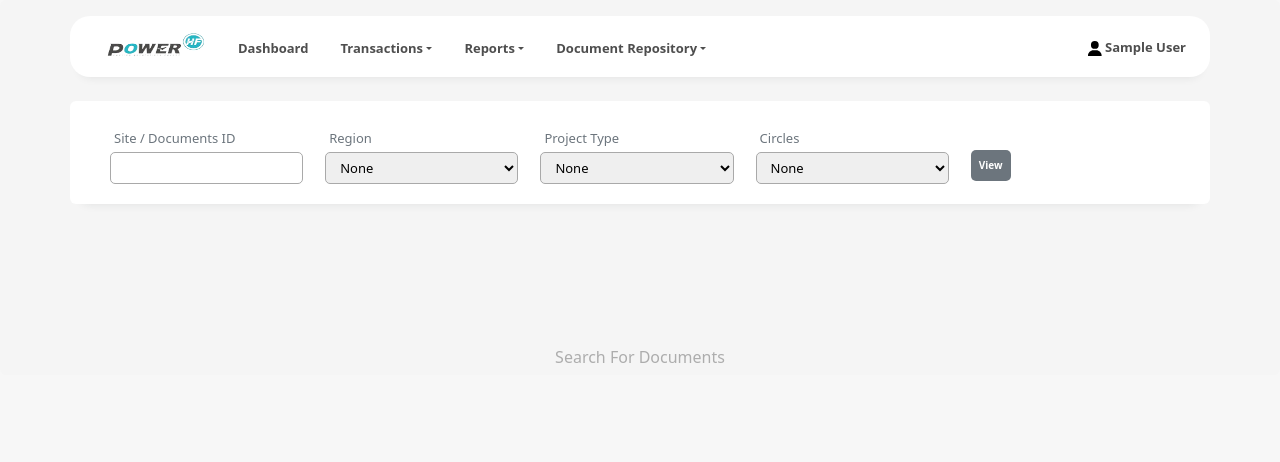
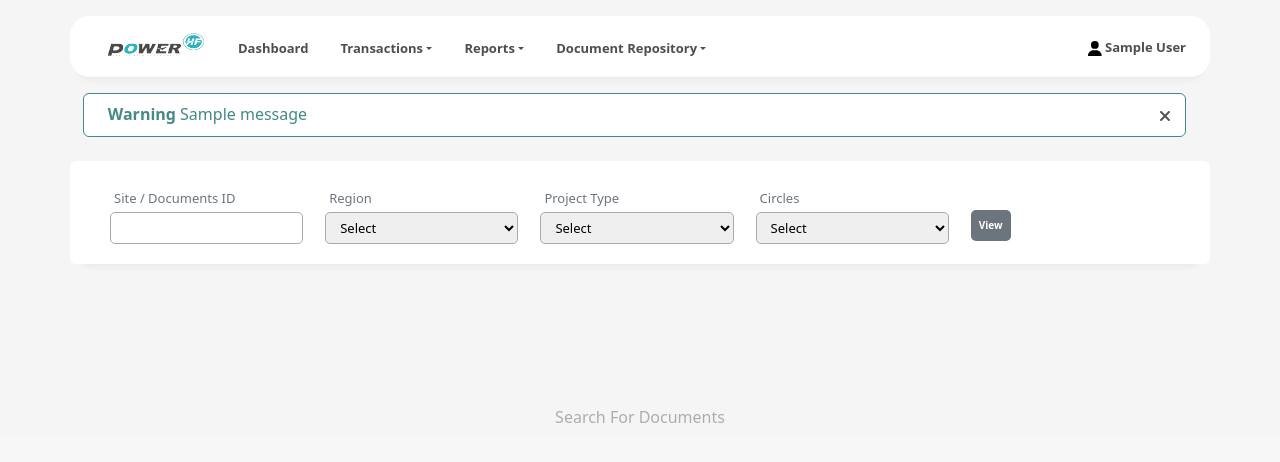
Before and after one commit to Powerhf/Powerhf, a Django app: page /document-repository/documents-repository-reports/ in a window 1280 px wide. Shown: the top 462 px of the page. Run offline with Django 5.2, Linux system fonts and the light colour scheme; a user stored in the database is signed in; tables that the repository leaves empty hold one stand-in row (values such as "Sample post"); one stand-in notice (Sample message) is shown; some libraries are stand-ins or nearby versions.

Commit message:
1 July 2024

```diff
--- a/Powerhf/app/forms.py
+++ b/Powerhf/app/forms.py
@@ -377,60 +377,60 @@
         }
 
 
-PEOJECT_TYPES = (
-    ('None','None'),
-    ('Feul Pump Automation Work For Gilbarco','Feul Pump Automation Work For Gilbarco'),
-    ('DG RNR, For ATC, Ascend, TVI','DG RNR, For ATC, Ascend, TVI'),
-    ('EV Charger I&C, PM & BDN Calls For Gilbarco','EV Charger I&C, PM & BDN Calls For Gilbarco'),
-    ('Retail DG Repair','Retail DG Repair'),
-    ('5G Upgradation For ATC','5G Upgradation For ATC'),
-    ('FTTH For Microscan','FTTH For Microscan'),
-)
+# PEOJECT_TYPES = (
+#     ('None','None'),
+#     ('Feul Pump Automation Work For Gilbarco','Feul Pump Automation Work For Gilbarco'),
+#     ('DG RNR, For ATC, Ascend, TVI','DG RNR, For ATC, Ascend, TVI'),
+#     ('EV Charger I&C, PM & BDN Calls For Gilbarco','EV Charger I&C, PM & BDN Calls For Gilbarco'),
+#     ('Retail DG Repair','Retail DG Repair'),
+#     ('5G Upgradation For ATC','5G Upgradation For ATC'),
+#     ('FTTH For Microscan','FTTH For Microscan'),
+# )
 
-REGIONS = (
-    ('None','None'),
-    ('East','East'),
-    ('West','West'),
-    ('North','North'),
-    ('South','South'),
-)
+# REGIONS = (
+#     ('None','None'),
+#     ('East','East'),
+#     ('West','West'),
+#     ('North','North'),
+#     ('South','South'),
+# )
 
-CIRCLES = (
-    ('None','None'),
-    ('JK','JK'),
-    ('UPE','UPE'),
-    ('UPW','UPW'),
-    ('HP, HR & PB','HP, HR & PB'),
-    ('DL','DL'),
-    ('MU, MH & GJ','MU, MH & GJ'),
-    ('RJ & MP','RJ & MP'),
-    ('CG','CG'),
-    ('AS & NE','AS & NE'),
-    ('WB & KOL','WB & KOL'),
-    ('OD','OD'),
-    ('JH','JH'),
-    ('BH','BH'),
-    ('AP & TS','AP & TS'),
-    ('TN','TN'),
-    ('KN','KN'),
-    ('KL','KL'),
-)
+# CIRCLES = (
+#     ('None','None'),
+#     ('JK','JK'),
+#     ('UPE','UPE'),
+#     ('UPW','UPW'),
+#     ('HP, HR & PB','HP, HR & PB'),
+#     ('DL','DL'),
+#     ('MU, MH & GJ','MU, MH & GJ'),
+#     ('RJ & MP','RJ & MP'),
+#     ('CG','CG'),
+#     ('AS & NE','AS & NE'),
+#     ('WB & KOL','WB & KOL'),
+#     ('OD','OD'),
+#     ('JH','JH'),
+#     ('BH','BH'),
+#     ('AP & TS','AP & TS'),
+#     ('TN','TN'),
+#     ('KN','KN'),
+#     ('KL','KL'),
+# )
 
-class DocumentsRepositoryFilterForm(forms.ModelForm):
-    site_docs_id = forms.CharField(required=False, widget=forms.TextInput(
-        attrs={'class':'inputformsfill', 'name':'site_docs_id_dt'}
-    ))
-    project_type = forms.ChoiceField(choices=PEOJECT_TYPES,required=False, widget=forms.Select(
-        attrs={'class':'inputformsfill', 'name':'project_dt_types'}
-    ))
-    region = forms.ChoiceField(choices=REGIONS,required=False, widget=forms.Select(
-        attrs={'class':'inputformsfill', 'name':'regions_dt'}
-    ))
-    circles = forms.ChoiceField(choices=CIRCLES,required=False, widget=forms.Select(
-        attrs={'class':'inputformsfill', 'name':'circles_dt'}
-    ))
-    class Meta:
-        model = DocumentRepository
-        fields = ['project_type','region','site_docs_id','circles']
+# class DocumentsRepositoryFilterForm(forms.ModelForm):
+#     site_docs_id = forms.CharField(required=False, widget=forms.TextInput(
+#         attrs={'class':'inputformsfill', 'name':'site_docs_id_dt'}
+#     ))
+#     project_type = forms.ChoiceField(choices=PEOJECT_TYPES,required=False, widget=forms.Select(
+#         attrs={'class':'inputformsfill', 'name':'project_dt_types'}
+#     ))
+#     region = forms.ChoiceField(choices=REGIONS,required=False, widget=forms.Select(
+#         attrs={'class':'inputformsfill', 'name':'regions_dt'}
+#     ))
+#     circles = forms.ChoiceField(choices=CIRCLES,required=False, widget=forms.Select(
+#         attrs={'class':'inputformsfill', 'name':'circles_dt'}
+#     ))
+#     class Meta:
+#         model = DocumentRepository
+#         fields = ['project_type','region','site_docs_id','circles']
 
 # Documents Repository END
--- a/Powerhf/app/static/app/css/style.css
+++ b/Powerhf/app/static/app/css/style.css
@@ -73,6 +73,11 @@
 .error {
     border: 1px solid rgb(218, 71, 71);
     color: rgb(218, 71, 71);
+}
+
+.warning {
+    border: 1px solid #ebcc52;
+    color: #ebcc52;
 }
 
 .btn-sm {
--- a/Powerhf/app/static/app/js/style.js
+++ b/Powerhf/app/static/app/js/style.js
@@ -2,6 +2,7 @@
 function myFunction() {
     document.getElementById("myDropdown").classList.toggle("show");
 }
+
 window.onclick = function (event) {
     if (!event.target.matches('.dropbtn')) {
         var dropdowns = document.getElementsByClassName("dropdown-content");
--- a/Powerhf/app/templates/app/Docs_repo/documents_repo_reports.html
+++ b/Powerhf/app/templates/app/Docs_repo/documents_repo_reports.html
@@ -21,29 +21,88 @@
                 <div class="card border-0 top-card sticky-top">
                     {% include 'app/upper_navbar.html' %}
                 </div>
+                {% if messages %}
+                {% for msg in messages %}
+                <div class="card {{msg.tags}} mb-3 mt-3 p-2" id="Error-close"
+                    style="margin-left: 0.8rem; margin-right: 1.5rem;">
+                    <div class="d-flex">
+                        <div class="inr-success-int1" style="width: 100%; padding-top: 4;">
+                            <span style="padding-left: 1rem;"><strong>Warning </strong>{{msg}}</span>
+                        </div>
+                        <div class="inr-success-int2">
+                            <button class="btn-close-err-msg" id="btncloseerrmsg" onclick="BtnErrorClose()">
+                                <svg xmlns="http://www.w3.org/2000/svg" height="1em" viewBox="0 0 384 512"
+                                    class="text-dark">
+                                    <path fill="#545454"
+                                        d="M342.6 150.6c12.5-12.5 12.5-32.8 0-45.3s-32.8-12.5-45.3 0L192 210.7 86.6 105.4c-12.5-12.5-32.8-12.5-45.3 0s-12.5 32.8 0 45.3L146.7 256 41.4 361.4c-12.5 12.5-12.5 32.8 0 45.3s32.8 12.5 45.3 0L192 301.3 297.4 406.6c12.5 12.5 32.8 12.5 45.3 0s12.5-32.8 0-45.3L237.3 256 342.6 150.6z" />
+                                </svg>
+                            </button>
+                        </div>
+                    </div>
+                </div>
+                {% endfor %}
+                {% endif %}
                 <div class="card border-0 right-middel-card mt-4 mb-5">
                     <div class="card border-0 p-3 pt-2">
                         <form action="{% url 'documentsrepository_reports_filters' %}" method="GET">
                             {% csrf_token %}
                             <div class="row row-cols-3 row-cols-md-5 g-3 mt-0 mb-0 mb-1 align-items-start m-3">
                                 <div class="col">
-                                    <label style="font-size: 13px;" class="m-1 text-secondary">Site / Documents ID</label>
-                                    {{forms.site_docs_id}}
+                                    <label style="font-size: 13px;" class="m-1 text-secondary">Site / Documents
+                                        ID</label>
+                                    <input type="text" name="site_docs_id_dt" class="inputformsfill">
                                 </div>
                                 <div class="col">
                                     <label style="font-size: 13px;" class="m-1 text-secondary">Region</label>
-                                    {{forms.region}}
+                                    <select name="regions_dt" class="inputformsfill">
+                                        <option value="">Select</option>
+                                        <option value="East">East</option>
+                                        <option value="West">West</option>
+                                        <option value="North">North</option>
+                                        <option value="South">South</option>
+                                    </select>
                                 </div>
                                 <div class="col">
                                     <label style="font-size: 13px;" class="m-1 text-secondary">Project Type</label>
-                                    {{forms.project_type}}
+                                    <select name="project_dt_types" class="inputformsfill">
+                                        <option value="">Select</option>
+                                        <option value="Feul Pump Automation Work For Gilbarco">Feul Pump Automation Work
+                                            For Gilbarco</option>
+                                        <option value="DG RNR, For ATC, Ascend, TVI">DG RNR, For ATC, Ascend, TVI
+                                        </option>
+                                        <option value="EV Charger I&C, PM & BDN Calls For Gilbarco">EV Charger I&C, PM &
+                                            BDN Calls For Gilbarco</option>
+                                        <option value="Retail DG Repair">Retail DG Repair</option>
+                                        <option value="5G Upgradation For ATC">5G Upgradation For ATC</option>
+                                        <option value="FTTH For Microscan">FTTH For Microscan</option>
+                                    </select>
                                 </div>
                                 <div class="col">
                                     <label style="font-size: 13px;" class="m-1 text-secondary">Circles</label>
-                                    {{forms.circles}}
+                                    <select name="circles_dt" class="inputformsfill">
+                                        <option value="">Select</option>
+                                        <option value="JK">JK</option>
+                                        <option value="UPE">UPE</option>
+                                        <option value="UPW">UPW</option>
+                                        <option value="HP, HR & PB">HP, HR & PB</option>
+                                        <option value="DL">DL</option>
+                                        <option value="MU, MH & GJ">MU, MH & GJ</option>
+                                        <option value="RJ & MP">RJ & MP</option>
+                                        <option value="CG">CG</option>
+                                        <option value="AS & NE">AS & NE</option>
+                                        <option value="WB & KOL">WB & KOL</option>
+                                        <option value="OD">OD</option>
+                                        <option value="JH">JH</option>
+                                        <option value="BH">BH</option>
+                                        <option value="AP & TS">AP & TS</option>
+                                        <option value="TN">TN</option>
+                                        <option value="KN">KN</option>
+                                        <option value="KL">KL</option>
+                                    </select>
                                 </div>
                                 <div class="col">
-                                    <button type="submit" class="bg-secondary btn-downloadall p-2" style="margin-top: 25px;">View</button>
+                                    <button type="submit" class="bg-secondary btn-downloadall p-2"
+                                        style="margin-top: 25px;">View</button>
                                 </div>
                             </div>
                         </form>
@@ -53,16 +112,20 @@
                 <div class="card border-0 right-middel-card mt-2 mb-5 p-4">
                     {% if docs_data %}
                     {% for docs in docs_data %}
-                    <div class="card border-0 mb-3 p-4 pt-0">
+                    <div class="card border-0 border-bottom mb-3 p-4 pt-0">
                         <div class="row row-cols-2 row-cols-md-4 g-3 mt-0 align-items-start">
                             <div class="col-md-9 border-end" style="height: 5rem; overflow: auto;">
                                 <table class="table border-0">
                                     <thead>
                                         <tr>
-                                            <th style="font-size: 10px;" scope="col">Site / Document ID</th>
-                                            <th style="font-size: 10px;" scope="col">Project Types</th>
-                                            <th style="font-size: 10px;" scope="col">Region</th>
-                                            <th style="font-size: 10px;" scope="col">Circle</th>
+                                            <th class="border-bottom" style="font-size: 10px; width: 150px;"
+                                                scope="col">Site / Doc's ID</th>
+                                            <th class="border-bottom" style="font-size: 10px; width: 350px;"
+                                                scope="col">Project Types</th>
+                                            <th class="border-bottom" style="font-size: 10px; width: 100px;"
+                                                scope="col">Region</th>
+                                            <th class="border-bottom" style="font-size: 10px; width: 100px;"
+                                                scope="col">Circle</th>
                                         </tr>
                                     </thead>
                                     <tbody>
@@ -82,14 +145,16 @@
                                         <ol class="gergr5">
                                             {% for do in docs.documents.all %}
                                             <li style="font-size: 12px;" class="mb-2">
-                                                <a href="{{do.documents.urls}}" class="text-decoration-none text-secondary">{{do.documents.urls}}</a>
+                                                <a href="{{do.files.url}}" target="_blank"
+                                                    class="text-decoration-none text-secondary">{{do.files.url}}</a>
                                             </li>
                                             {% endfor %}
                                         </ol>
                                     </div>
                                     {% else %}
                                     <div class="no-docs-4f4">
-                                        <h6 class="text-danger mt-4 pt-3 text-center" style="font-size: 8px;">No Documents
+                                        <h6 class="text-danger mt-4 pt-3 text-center" style="font-size: 8px;">No
+                                            Documents
                                             Attached</h6>
                                     </div>
                                     {% endif %}
--- a/Powerhf/app/templates/app/forms/atc_fuel_drawn.html
+++ b/Powerhf/app/templates/app/forms/atc_fuel_drawn.html
@@ -68,7 +68,6 @@
                         </div>
                         {% endfor %}
                         {% endif %}
-                        {{messages.tags}}
                         <form action="" method="POST" class="m-3" enctype="multipart/form-data" id="myForm">
                             {% csrf_token %}
                             <div class="erger-56ty">
--- a/Powerhf/app/views.py
+++ b/Powerhf/app/views.py
@@ -1220,8 +1220,7 @@
 class DocumentRepoViwer(TemplateView):
     def get(self, request):
         if request.user.is_authenticated:
-            forms = DocumentsRepositoryFilterForm()
-            context = {'search':'Search For Documents', 'forms':forms}
+            context = {'search':'Search For Documents'}
             return render(request, 'app/Docs_repo/documents_repo_reports.html', context)
         else:
             return redirect('auth')
@@ -1236,6 +1235,11 @@
                 circles__icontains=request.GET.get('circles_dt'))
                 context = {'search':'', 'docs_data':data}
                 return render(request, 'app/Docs_repo/documents_repo_reports.html', context)
+
+            elif request.GET.get('site_docs_id_dt') == '' and request.GET.get('project_dt_types') == '' and request.GET.get('regions_dt') =='' and request.GET.get('circles_dt') == '':
+                messages.warning(request, 'Please enter or select field to search.')
+                context = {'search':'Search For Documents'}
+                return render(request, 'app/Docs_repo/documents_repo_reports.html', context)
         else:
             return redirect('auth')
 
--- a/Powerhf/static/app/css/style.css
+++ b/Powerhf/static/app/css/style.css
@@ -73,6 +73,11 @@
 .error {
     border: 1px solid rgb(218, 71, 71);
     color: rgb(218, 71, 71);
+}
+
+.warning {
+    border: 1px solid #ebcc52;
+    color: #ebcc52;
 }
 
 .btn-sm {
--- a/Powerhf/static/app/js/style.js
+++ b/Powerhf/static/app/js/style.js
@@ -2,6 +2,7 @@
 function myFunction() {
     document.getElementById("myDropdown").classList.toggle("show");
 }
+
 window.onclick = function (event) {
     if (!event.target.matches('.dropbtn')) {
         var dropdowns = document.getElementsByClassName("dropdown-content");
```
Also changed, not shown: 4 other files.
